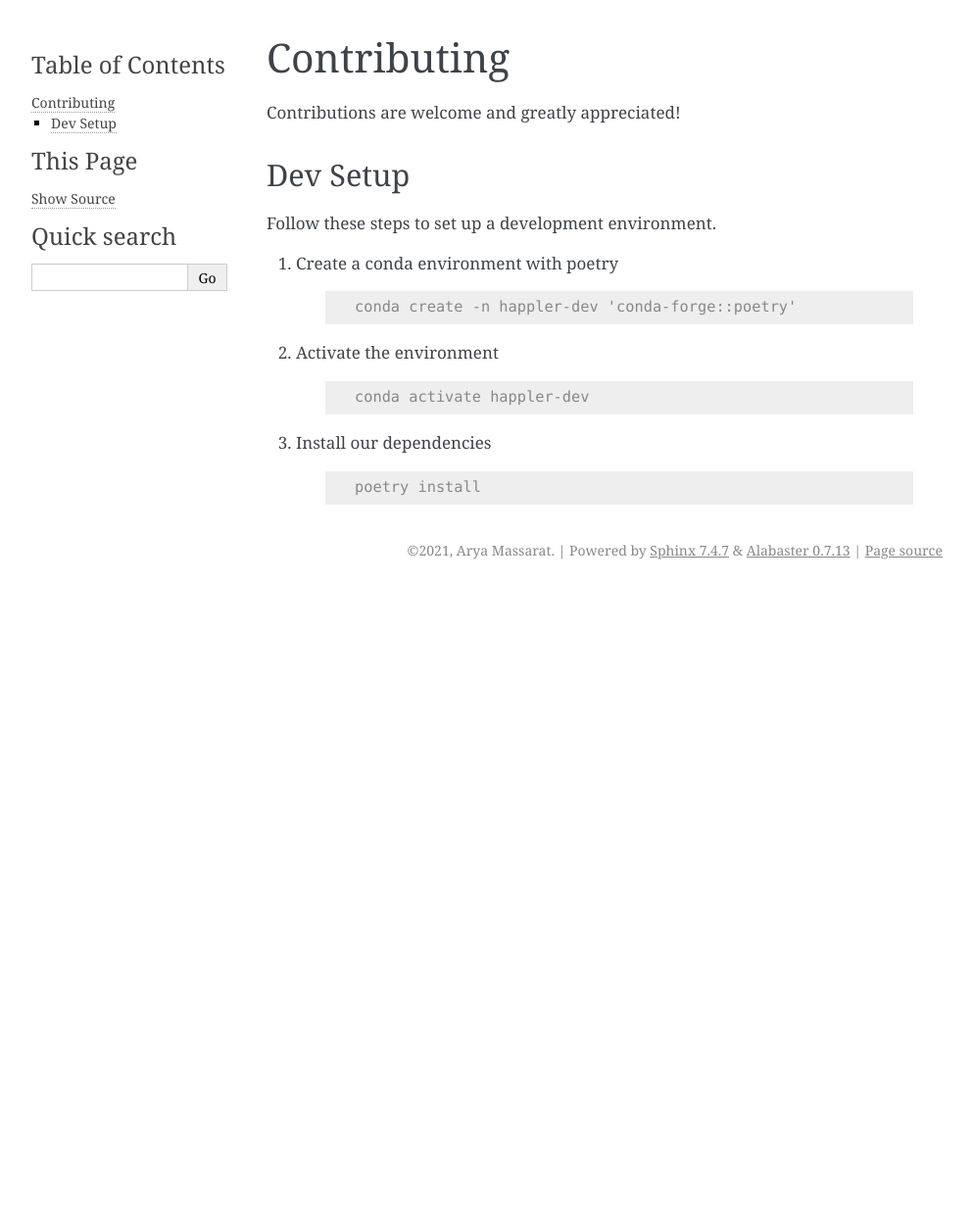
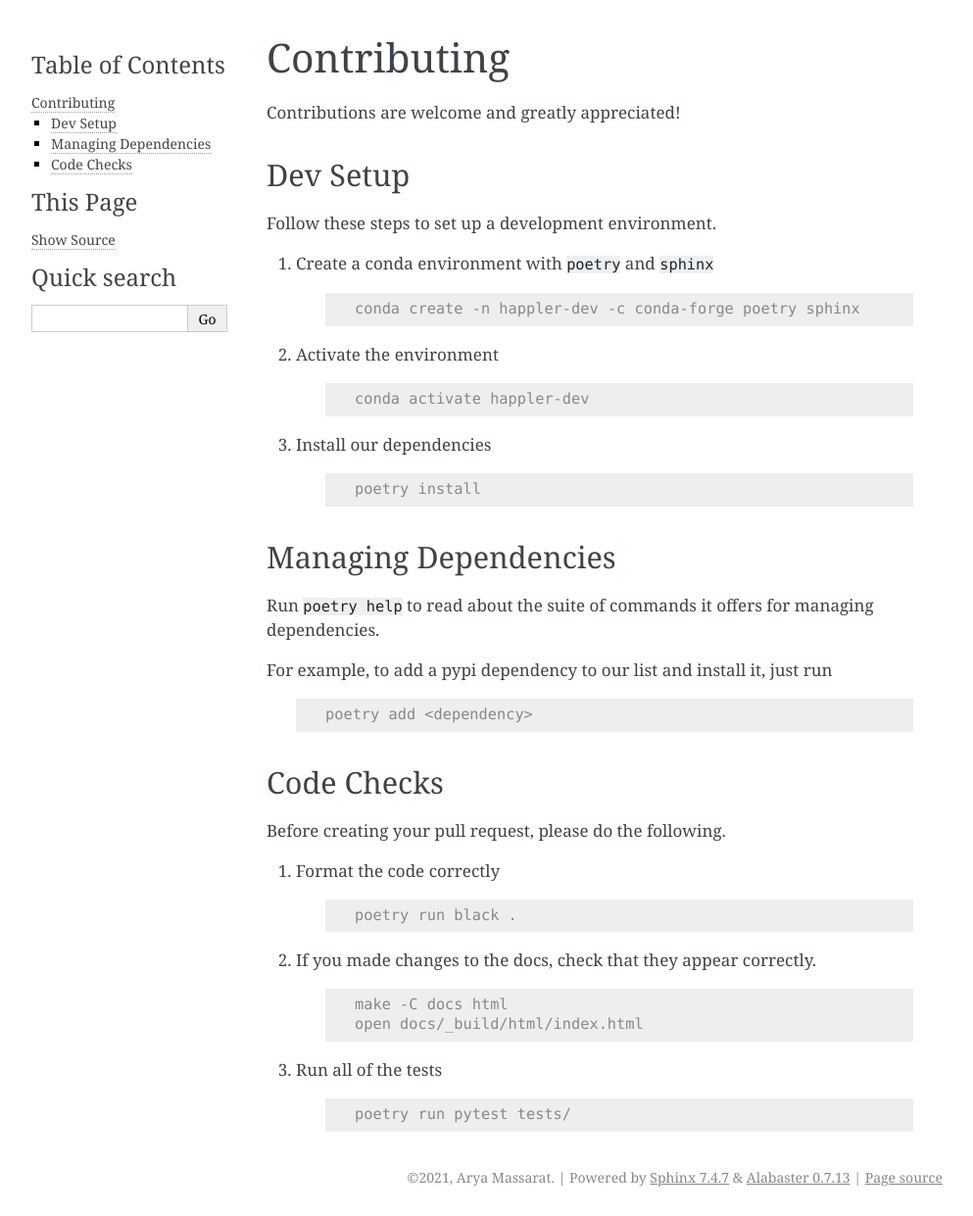
Before and after one commit to gymrek-lab/happler, a Sphinx documentation site: the page built from docs/project_info/contributing.rst, in a window 1280 px wide. Shown: the whole page at 98% size, without its empty margins (148-1141 px from the left). Built offline with Sphinx 7.4.7, drawn with Linux system fonts in a browser that asks for light colours; before the commit the page ends 900 px from its top, so only the background shows below that.

Commit message:
add code check instructions to docs

```diff
--- a/docs/project_info/contributing.rst
+++ b/docs/project_info/contributing.rst
@@ -13,11 +13,11 @@ Dev Setup
 
 Follow these steps to set up a development environment.
 
-1. Create a conda environment with poetry
+1. Create a conda environment with ``poetry`` and ``sphinx``
 
     .. code-block:: console
 
-        conda create -n happler-dev 'conda-forge::poetry'
+        conda create -n happler-dev -c conda-forge poetry sphinx
 2. Activate the environment
 
     .. code-block:: console
@@ -28,3 +28,38 @@ Follow these steps to set up a development environment.
     .. code-block:: console
 
         poetry install
+
+---------------------
+Managing Dependencies
+---------------------
+Run ``poetry help`` to read about the suite of commands it offers for managing dependencies.
+
+For example, to add a pypi dependency to our list and install it, just run
+
+    .. code-block:: console
+
+        poetry add <dependency>
+
+-----------
+Code Checks
+-----------
+Before creating your pull request, please do the following.
+
+1. Format the code correctly
+
+    .. code-block:: console
+
+        poetry run black .
+
+2. If you made changes to the docs, check that they appear correctly.
+
+    .. code-block:: console
+
+        make -C docs html
+        open docs/_build/html/index.html
+
+3. Run all of the tests
+
+    .. code-block:: console
+
+        poetry run pytest tests/
```
